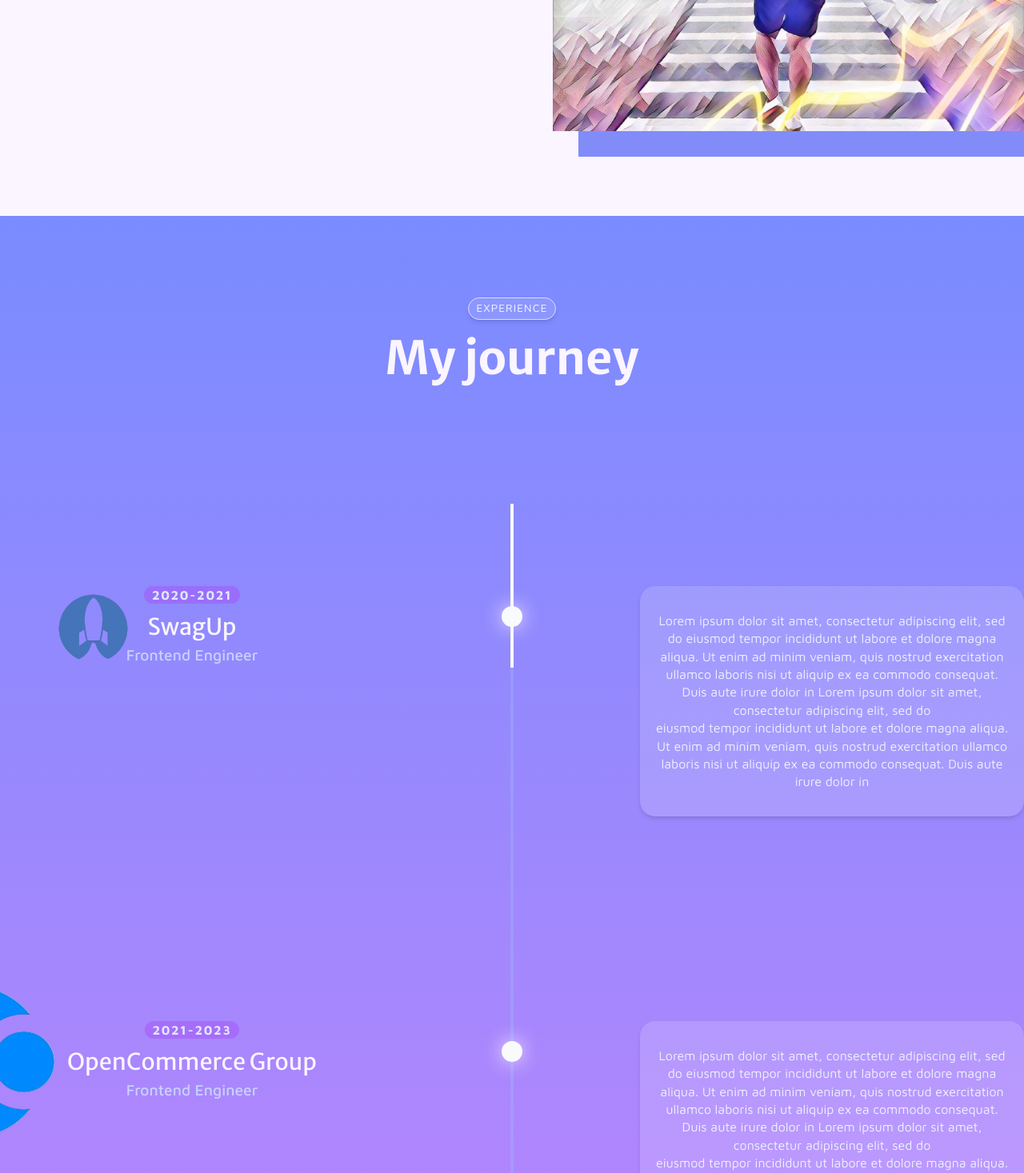
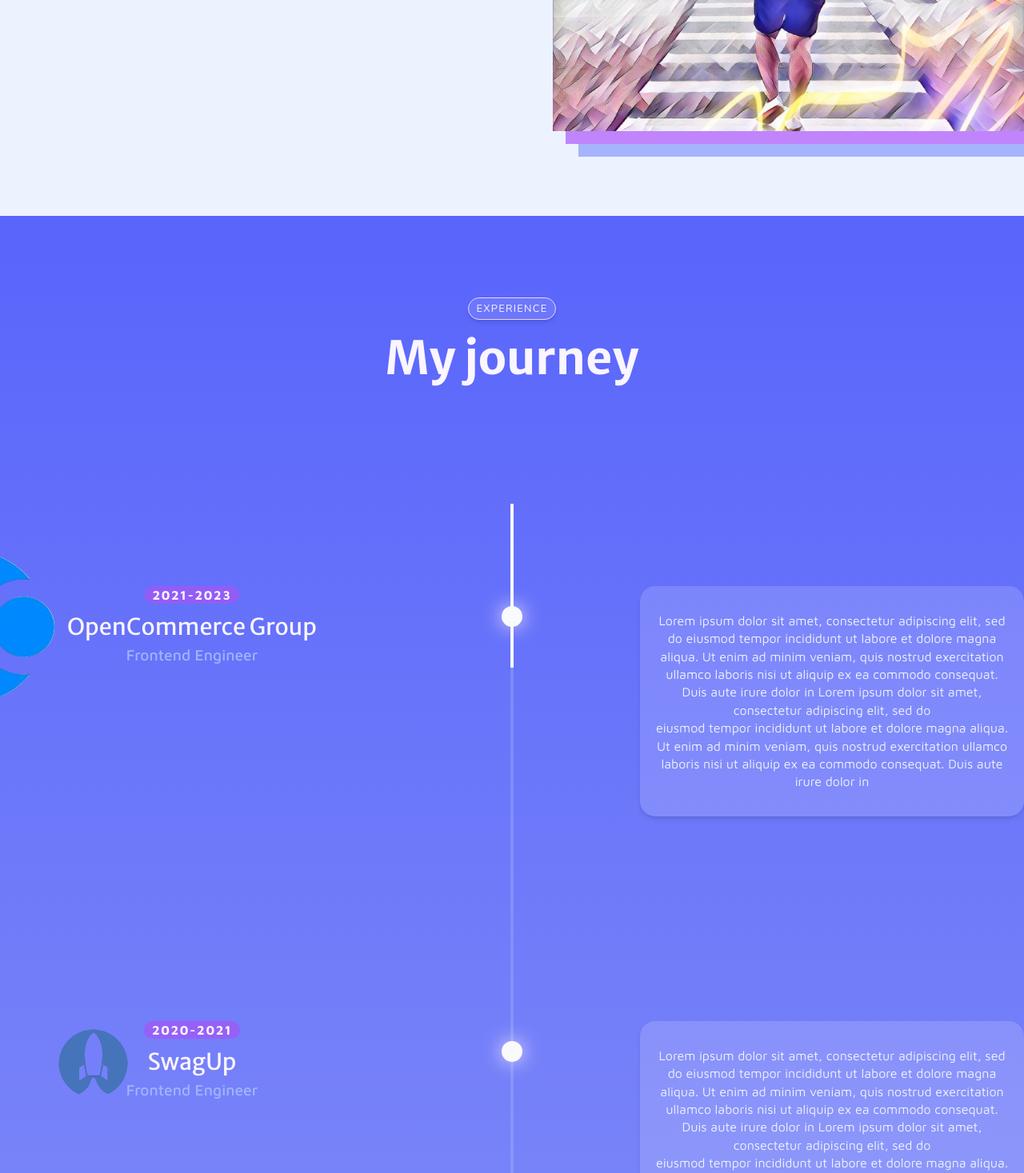
Before and after one commit to hieudo-dev/persofolio, a Next.js app: page / in a window 1280 px wide. Shown: the part 1330-2797 px from the top of the page at 80% size. Built offline with nearby package versions, Linux system fonts and the light colour scheme.

Commit message:
refactor: update design

```diff
--- a/components/About.jsx
+++ b/components/About.jsx
@@ -29,7 +29,7 @@
   return (
     <section
       ref={about}
-      className="container mx-auto flex h-screen gap-32 bg-purple-50 py-20"
+      className="container mx-auto flex h-screen gap-32 bg-blue-50 py-20"
     >
       <div className="flex w-1/2 items-center justify-center">
         <div className="flex flex-col items-center">
@@ -66,7 +66,8 @@
               className="relative z-10 aspect-square w-full object-cover"
             />
           </div>
-          <div className="h-full w-full after:absolute after:left-10 after:top-10 after:block after:h-full after:w-full after:bg-indigo-400 after:content-['']"></div>
+          <div className="h-full w-full after:absolute after:left-10 after:top-10 after:block after:h-full after:w-full after:bg-indigo-300 after:content-['']"></div>
+          <div className="h-full w-full after:absolute after:left-5 after:top-5 after:block after:h-full after:w-full after:bg-purple-400 after:content-['']"></div>
         </div>
       </div>
     </section>
--- a/components/Blog.jsx
+++ b/components/Blog.jsx
@@ -11,12 +11,13 @@
         src="/blog.jpg"
       />
       <div className="container mx-auto flex flex-col items-center justify-center py-32">
-        <p className="mb-6 rounded-full border border-purple-200 bg-white bg-opacity-10 px-3 py-1 font-nunito tracking-widest text-purple-100 opacity-50 shadow-md">
+        <p className="mb-6 rounded-full border border-purple-300 bg-white bg-opacity-10 px-3 py-1 font-nunito tracking-widest text-purple-200 shadow-md">
           BLOG
         </p>
 
         <h2 className="mb-16 text-center font-merriweather text-6xl font-bold leading-snug text-blue-50">
-          I like writing about technology <br /> and other things I like
+          I like writing about
+          <br /> technology and things I learn
         </h2>
 
         <button className="rounded-full bg-gradient-to-l from-blue-500 to-purple-500 px-8 py-3 font-nunito text-xl font-semibold text-gray-50">
--- a/components/Contact.jsx
+++ b/components/Contact.jsx
@@ -9,16 +9,16 @@
 
 export default function Contact() {
   return (
-    <section className="bg-purple-50 py-48">
-      <div className="container mx-auto flex gap-16 rounded-[56px] bg-gray-50 p-28 shadow-md">
-        <div className="relative mx-16 flex flex-1 flex-col">
-          <h2 className="relative z-10 mb-8 mt-12 font-merriweather text-[82px] font-black leading-none tracking-normal text-gray-500">
+    <section className="py-48">
+      <div className="container mx-auto flex rounded-[56px]">
+        <div className="relative mx-8 flex w-1/2 flex-col">
+          <h2 className="relative z-10 mb-8 mt-12 font-merriweather text-8xl font-black leading-none tracking-normal text-gray-500">
             Let's <br />
             <span className="text-blue-500">connect</span>
           </h2>
           <p className="mr-16 font-nunito text-2xl font-semibold text-gray-400">
-            Open to collaboration or just want to chat? Feel free to reach out
-            anytime.
+            Open to collaboration or just want to chat? <br />
+            Feel free to reach out anytime.
           </p>
           <div className="relative mb-8 flex flex-1 items-end gap-8 text-gray-400">
             <FontAwesomeIcon
@@ -48,8 +48,8 @@
             />
           </div>
         </div>
-        <div className="relative flex-1">
-          <form className="relative z-10 ml-8 flex flex-col justify-start rounded-3xl bg-gray-50 p-8 shadow-2xl">
+        <div className="relative flex w-1/2 justify-center">
+          <form className="relative z-10 ml-8 flex w-full max-w-lg flex-col justify-start rounded-3xl bg-gray-50 p-8 shadow-2xl">
             <label
               htmlFor="name"
               className="mb-2 font-nunito text-lg font-semibold tracking-wider text-gray-500"
--- a/components/Experience.jsx
+++ b/components/Experience.jsx
@@ -3,6 +3,25 @@
 
 export default function Experience() {
   const experience = [
+    {
+      company: "OpenCommerce Group",
+      companyLogo: "/ocg.png",
+      jobtitle: "Frontend Engineer",
+      overline: "2021-2023",
+      description: () => (
+        <p>
+          Lorem ipsum dolor sit amet, consectetur adipiscing elit, sed do
+          eiusmod tempor incididunt ut labore et dolore magna aliqua. Ut enim ad
+          minim veniam, quis nostrud exercitation ullamco laboris nisi ut
+          aliquip ex ea commodo consequat. Duis aute irure dolor in Lorem ipsum
+          dolor sit amet, consectetur adipiscing elit, sed do
+          <br />
+          eiusmod tempor incididunt ut labore et dolore magna aliqua. Ut enim ad
+          minim veniam, quis nostrud exercitation ullamco laboris nisi ut
+          aliquip ex ea commodo consequat. Duis aute irure dolor in
+        </p>
+      ),
+    },
     {
       company: "SwagUp",
       companyLogo: "/swagup.png",
@@ -22,28 +41,9 @@
         </p>
       ),
     },
-    {
-      company: "OpenCommerce Group",
-      companyLogo: "/ocg.png",
-      jobtitle: "Frontend Engineer",
-      overline: "2021-2023",
-      description: () => (
-        <p>
-          Lorem ipsum dolor sit amet, consectetur adipiscing elit, sed do
-          eiusmod tempor incididunt ut labore et dolore magna aliqua. Ut enim ad
-          minim veniam, quis nostrud exercitation ullamco laboris nisi ut
-          aliquip ex ea commodo consequat. Duis aute irure dolor in Lorem ipsum
-          dolor sit amet, consectetur adipiscing elit, sed do
-          <br />
-          eiusmod tempor incididunt ut labore et dolore magna aliqua. Ut enim ad
-          minim veniam, quis nostrud exercitation ullamco laboris nisi ut
-          aliquip ex ea commodo consequat. Duis aute irure dolor in
-        </p>
-      ),
-    },
   ];
   return (
-    <section className="bg-gradient-to-b from-blue-400 to-purple-400">
+    <section className="bg-gradient-to-b from-blue-500 to-indigo-400">
       <div className="container mx-auto flex flex-col items-center py-32 text-center">
         <p className="mb-6 rounded-full border border-purple-200 bg-white bg-opacity-10 px-3 py-1 font-nunito tracking-widest text-purple-50 shadow-md">
           EXPERIENCE
@@ -59,7 +59,7 @@
             ) => (
               <React.Fragment key={company}>
                 <div>
-                  <p className="mb-4 mt-32 inline-block rounded-3xl bg-purple-500 bg-opacity-50 px-3 font-mavenpro text-xl font-bold tracking-widest text-blue-100">
+                  <p className="mb-4 mt-32 inline-block rounded-3xl bg-purple-500 bg-opacity-70 px-3 font-mavenpro text-xl font-bold tracking-widest text-purple-50">
                     {overline}
                   </p>
                   <h3 className="mb-2 flex justify-center font-merriweather text-4xl text-purple-50">
@@ -74,7 +74,7 @@
                       {company}
                     </span>
                   </h3>
-                  <p className="font-mavenpro text-2xl font-medium text-indigo-200">
+                  <p className="font-mavenpro text-2xl font-medium text-blue-300">
                     {jobtitle}
                   </p>
                 </div>
--- a/components/Hero.jsx
+++ b/components/Hero.jsx
@@ -1,24 +1,57 @@
+import gsap from "gsap";
+import { useGSAP } from "@gsap/react";
 import Wave from "@/components/Wave";
+import { useRef } from "react";
 
 export default function Hero() {
+  const scrollIndicator = useRef();
+  const hi = useRef();
+  const welcome = useRef();
+
+  useGSAP(() => {
+    const hero = gsap
+      .timeline()
+      .fromTo(
+        hi.current,
+        { opacity: 0, y: 32 },
+        { opacity: 1, y: 0, duration: 0.75 }
+      )
+      .fromTo(
+        welcome.current,
+        { opacity: 0 },
+        { opacity: 1, duration: 0.75 },
+        "+=0.5"
+      )
+      .fromTo(
+        scrollIndicator.current,
+        { opacity: 0 },
+        { opacity: 1, duration: 1.5 }
+      )
+      .delay(0.5);
+    hero.play();
+  });
+
   return (
     <section className="text-shadow relative flex h-screen min-h-screen flex-col items-center justify-center bg-gradient-to-tr from-purple-600 via-indigo-500 via-55% to-blue-600 to-95% p-24 font-merriweather">
       <p className="text-center text-6xl font-semibold leading-[6rem] text-white">
-        <span id="hi" className="ml-4 inline-flex items-center overflow-hidden">
+        <span
+          ref={hi}
+          className="ml-4 inline-flex items-center overflow-hidden opacity-0"
+        >
           Hi there!
           <Wave className="mb-4 ml-4 w-20" />
         </span>
         <br />
         <span
-          id="welcome"
-          className="inline-flex overflow-hidden text-center text-6xl font-semibold leading-[6rem] text-white"
+          ref={welcome}
+          className="text-whit inline-flex overflow-hidden text-center text-6xl font-semibold leading-[6rem] opacity-0"
         >
           Welcome to my corner of the internet
         </span>
       </p>
       <div
-        id="scroll-indicator"
-        className="icon-scroll absolute bottom-10 w-6"
+        ref={scrollIndicator}
+        className="icon-scroll absolute bottom-10 w-6 opacity-0"
       ></div>
     </section>
   );
--- a/pages/index.jsx
+++ b/pages/index.jsx
@@ -1,7 +1,5 @@
 import React, { useEffect } from "react";
 import { Nunito, Merriweather_Sans, Maven_Pro } from "next/font/google";
-import gsap from "gsap";
-import { useGSAP } from "@gsap/react";
 import Hero from "@/components/Hero";
 import About from "@/components/About";
 import Experience from "@/components/Experience";
@@ -24,25 +22,6 @@
     })();
   }, []);
 
-  useGSAP(() => {
-    const hero = gsap
-      .timeline()
-      .fromTo(
-        "#hi",
-        { opacity: 0, y: 32 },
-        { opacity: 1, y: 0, duration: 0.75 }
-      )
-      .fromTo(
-        "#welcome",
-        { opacity: 0 },
-        { opacity: 1, duration: 0.75 },
-        "+=0.5"
-      )
-      .from("#scroll-indicator", { opacity: 0, duration: 2 })
-      .delay(0.5);
-    hero.play();
-  });
-
   return (
     <main
       className={`${nunito.variable} ${merriweather.variable} ${mavenpro.variable}`}
--- a/styles/globals.css
+++ b/styles/globals.css
@@ -18,7 +18,7 @@
 
 @layer base {
   body {
-    @apply bg-purple-50;
+    @apply bg-blue-50;
   }
 
   html {
```
